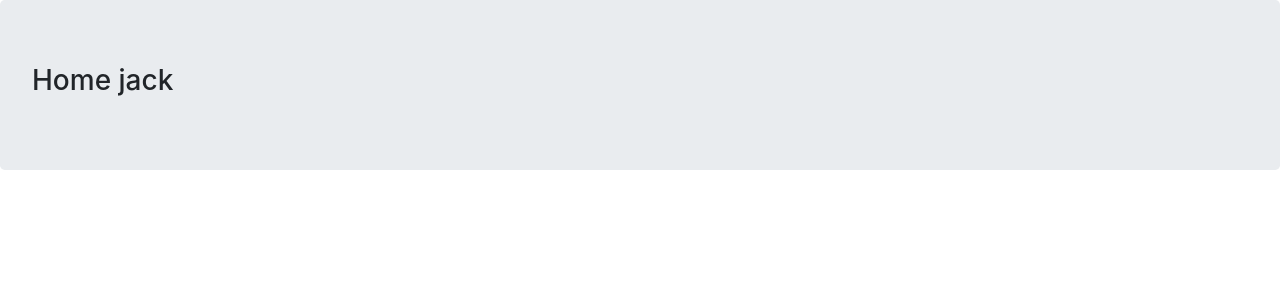
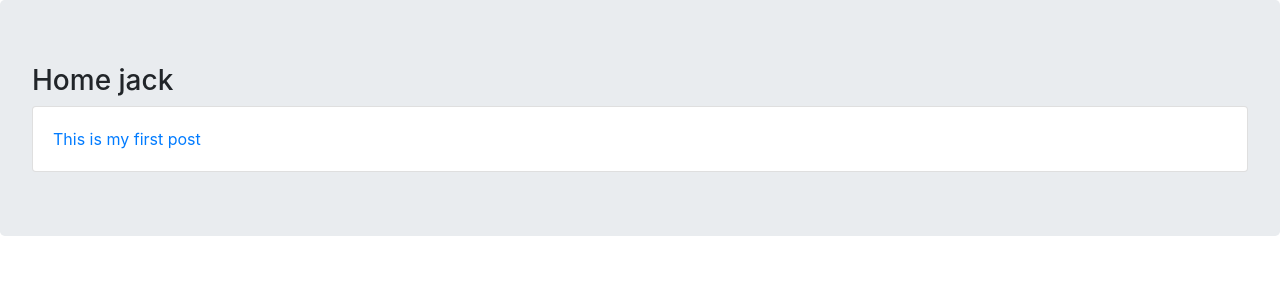
Before and after one commit to amirbigg/flask-blog-course, a Flask app: page / in a window 1280 px wide. Shown: the part 56-356 px from the top of the page. Run offline with Flask 2, Linux system fonts and the light colour scheme; a user stored in the database is signed in; data comes from the database, SQL or seed files in the repository; some libraries are stand-ins or nearby versions.

Commit message:
add ep15

```diff
--- a/blog/routes.py
+++ b/blog/routes.py
@@ -7,7 +7,15 @@ from flask_login import login_user, current_user, logout_user, login_required
 
 @app.route('/')
 def home():
-	return render_template('home.html')
+	posts = Post.query.all()
+	return render_template('home.html', posts=posts)
+
+
+@app.route('/post/<int:post_id>')
+def detail(post_id):
+	post = Post.query.get_or_404(post_id)
+	return render_template('detail.html', post=post)
+
 
 @app.route('/register', methods=['GET', 'POST'])
 def register():
@@ -20,6 +28,7 @@ def register():
 		flash('you registered successfully', 'success')
 		return redirect(url_for('home'))
 	return render_template('register.html', form=form)
+
 
 @app.route('/login', methods=['GET', 'POST'])
 def login():
@@ -37,12 +46,14 @@ def login():
 			flash('Email or Password is wrong', 'danger')
 	return render_template('login.html', form=form)
 
+
 @app.route('/logout')
 @login_required
 def logout():
 	logout_user()
 	flash('you logged out successfully', 'success')
 	return redirect(url_for('home'))
+
 
 @app.route('/profile', methods=['GET', 'POST'])
 @login_required
--- a/blog/templates/home.html
+++ b/blog/templates/home.html
@@ -3,4 +3,10 @@
 {% block content %}
     <h3>Home {{ current_user.username }}</h3>
 
+    <div class="card">
+        {% for post in posts %}
+            <a href="{{ url_for('detail', post_id=post.id) }}" class="card-body">{{ post.title }}</a>
+        {% endfor %}
+    </div>
+
 {% endblock %}
```
Also changed, not shown: blog/templates/detail.html (added, +7 -0 lines).
